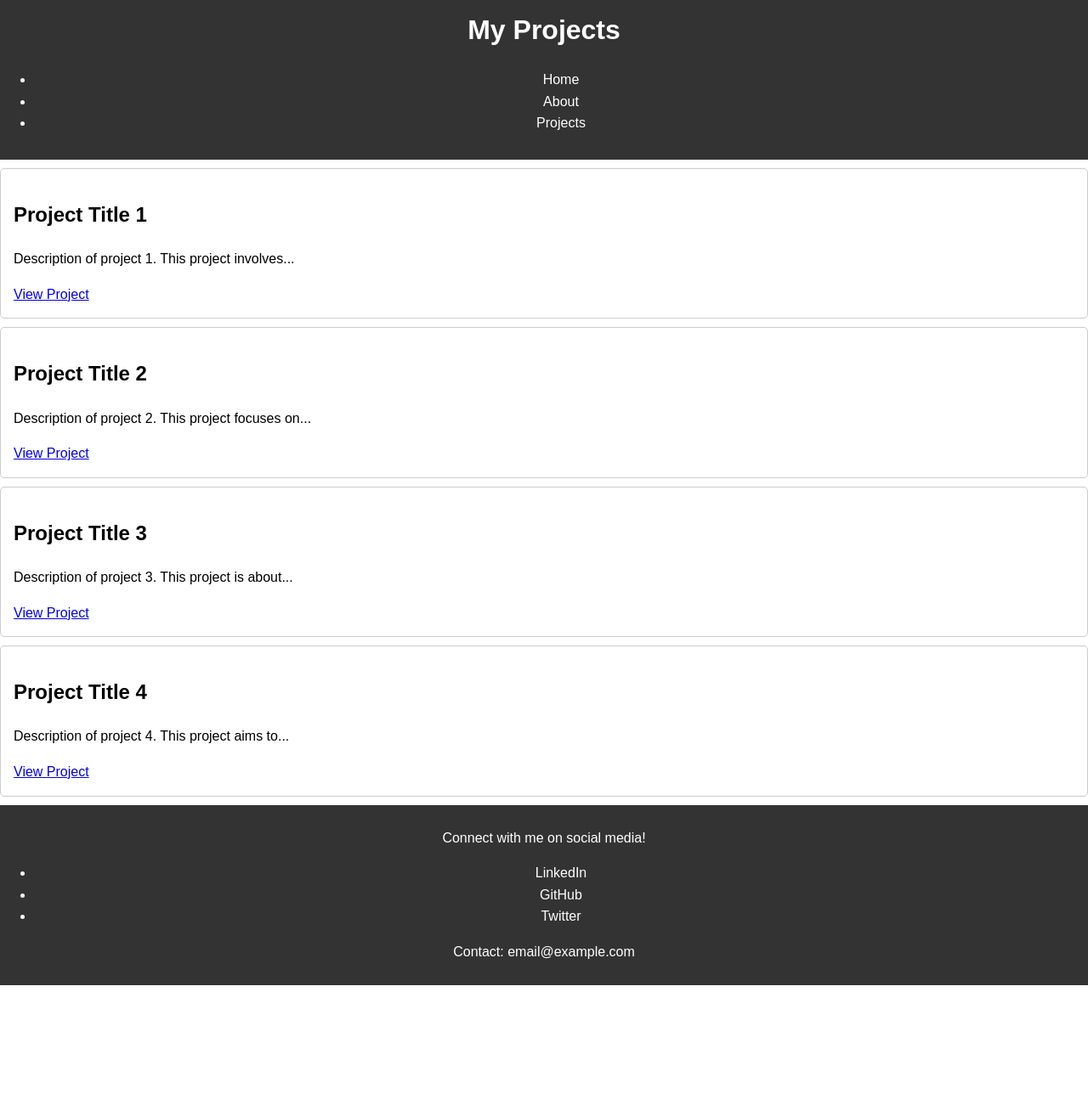
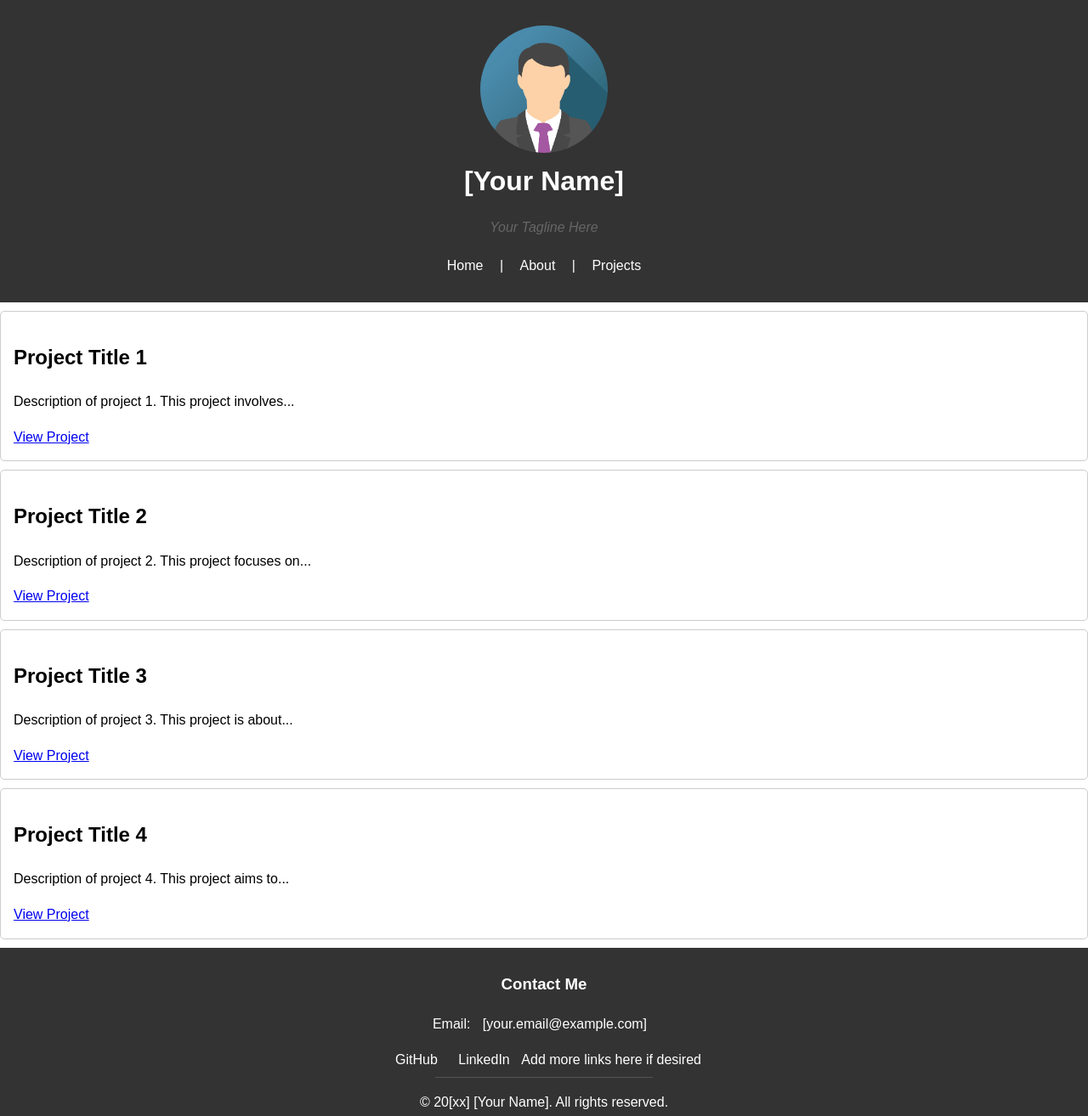
Before and after one commit to acm-udayton/template-portfolio, a plain HTML site: page pages/projects.html in a window 1280 px wide. Shown: the whole page at 85% size. Before the commit the page ends 1160 px from the top, so only its background shows below. Drawn offline with Linux system fonts and the light colour scheme.

Commit message:
Sync header and footer content to about and projects

```diff
--- a/pages/projects.html
+++ b/pages/projects.html
@@ -3,18 +3,20 @@
 <head>
     <meta charset="UTF-8">
     <meta name="viewport" content="width=device-width, initial-scale=1.0">
-    <title>Projects - Personal Portfolio</title>
+    <title>[Your Name] - Projects</title>
     <link rel="stylesheet" href="../css/styles.css">
 </head>
 <body>
     <header>
-        <h1>My Projects</h1>
+        <div class="profile">
+            <img src="../img/img_avatar_m.png" alt="Profile Photo" class="profile-photo">
+            <h1>[Your Name]</h1>
+            <p class="tagline">Your Tagline Here</p>
+        </div>
         <nav>
-            <ul>
-                <li><a href="../index.html">Home</a></li>
-                <li><a href="about.html">About</a></li>
-                <li><a href="projects.html">Projects</a></li>
-            </ul>
+            <span><a href="../index.html">Home</a></span> |
+            <span><a href="about.html">About</a></span> |
+            <span><a href="projects.html">Projects</a></span>
         </nav>
     </header>
 
@@ -44,13 +46,17 @@
     </main>
 
     <footer>
-        <p>Connect with me on social media!</p>
-        <ul>
-            <li><a href="#">LinkedIn</a></li>
-            <li><a href="#">GitHub</a></li>
-            <li><a href="#">Twitter</a></li>
-        </ul>
-        <p>Contact: email@example.com</p>
+        <div class="contact">
+            <h3>Contact Me</h3>
+            <p>Email: <a class="unstyled-link" href="[mailto:your.email@example.com]">[your.email@example.com]</a></p>
+            <div class="social-icons">
+                <a href="https://github.com/[yourusername]" target="_blank">GitHub</a>
+                <a href="https://linkedin.com/in/[yourusername]" target="_blank">LinkedIn</a>
+                Add more links here if desired
+            </div>
+        </div>
+        <hr class="footer-divider">
+        <p>&copy; 20[xx] [Your Name]. All rights reserved.</p>
     </footer>
 </body>
 </html>
```
Also changed, not shown: pages/about.html (+19 -12 lines).
